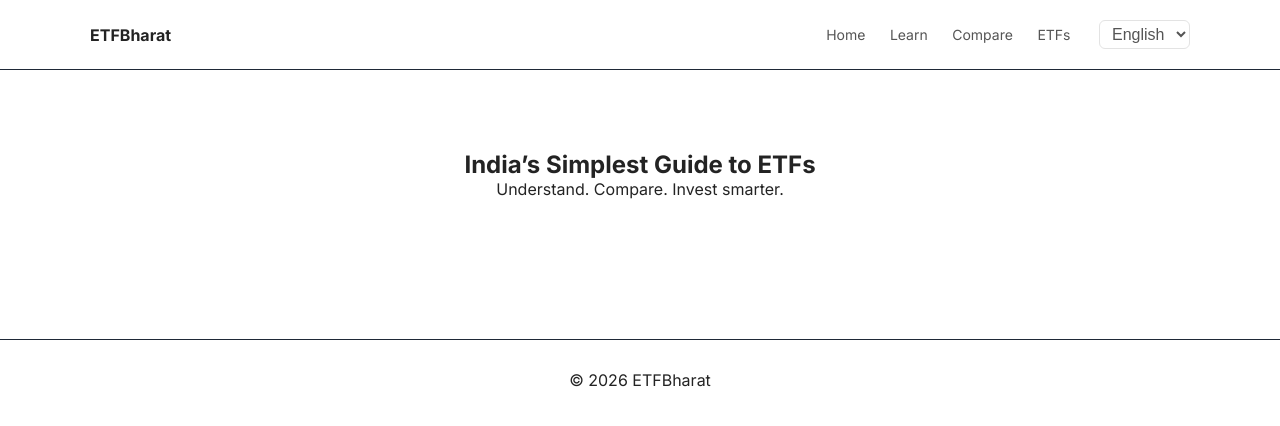
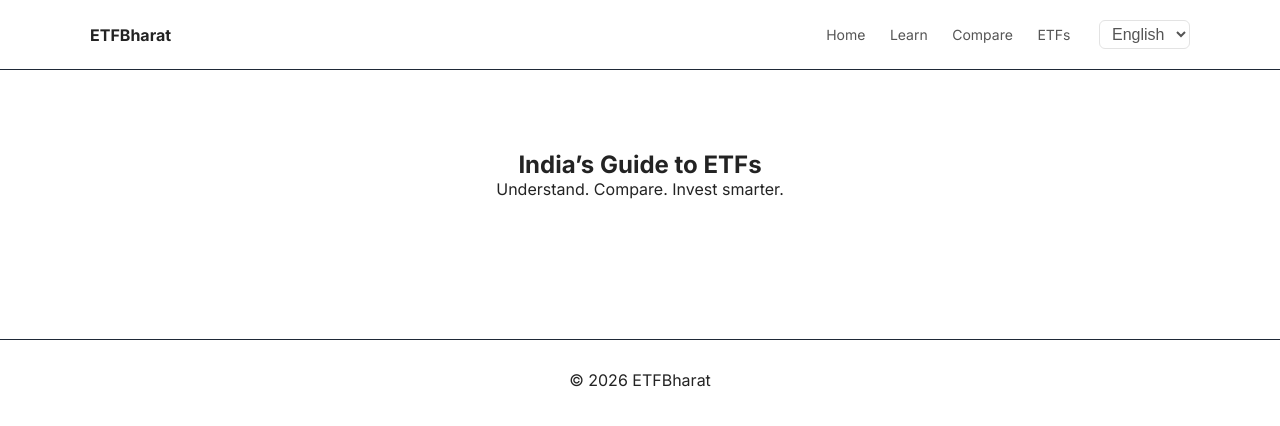
Before and after one commit to sagargandhi/etfbharat, a plain HTML site: page index.html in a window 1280 px wide. Drawn offline with Linux system fonts and the light colour scheme.

Commit message:
Update header title in index.html

```diff
--- a/index.html
+++ b/index.html
@@ -51,7 +51,7 @@
 
 <section class="hero">
   <div class="container">
-    <h1>India’s Simplest Guide to ETFs</h1>
+    <h1>India’s Guide to ETFs</h1>
     <p>Understand. Compare. Invest smarter.</p>
   </div>
 </section>
```
